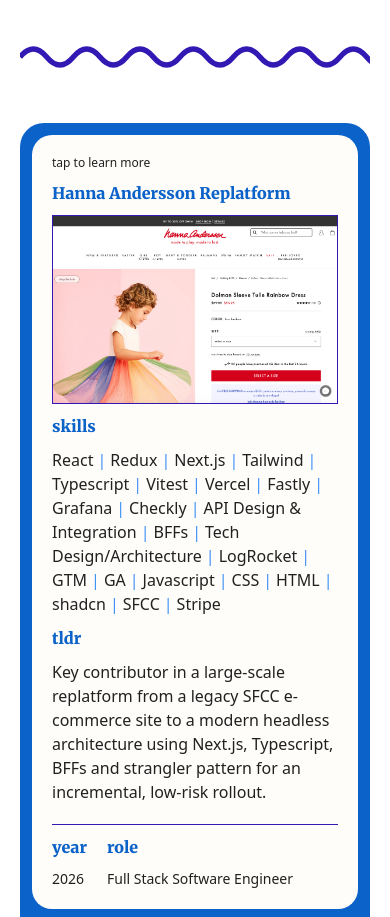
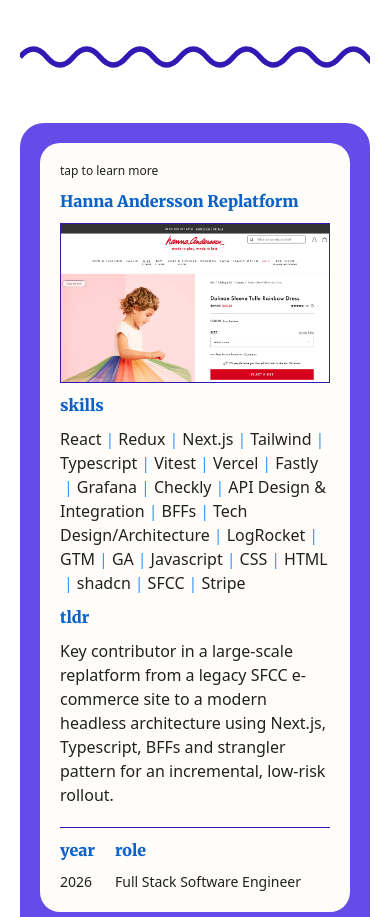
Before and after one commit to kleinlikecalvin/klein_like_calvin_next, a Next.js app: page / in a window 390 px wide. Shown: the part 1080-1997 px from the top of the page. Built offline with nearby package versions, Linux system fonts and the light colour scheme.

Commit message:
CSS Updates

```diff
--- a/app/components/Projects/ProjectOverview.tsx
+++ b/app/components/Projects/ProjectOverview.tsx
@@ -4,8 +4,8 @@
 
 export default function ProjectOverview() {
   return (
-    <section className="ProjectOverview bg-special-two rounded-3xl p-3 lg:rounded-[38px] lg:px-10 lg:py-11">
-      <div className="cards-container grid grid-cols-1 gap-10 lg:grid-cols-2">
+    <section className="ProjectOverview bg-accent-two rounded-3xl p-5 lg:rounded-[38px] lg:px-10 lg:py-11">
+      <div className="cards-container grid grid-cols-1 gap-5 lg:grid-cols-2 lg:gap-10">
         {projectsData.slice(0, 2).map((project) => {
           return <ProjectOverviewCard project={project} key={project.id} />;
         })}
@@ -13,7 +13,7 @@
       {projectsData.length > 2 && (
         <Link
           href="/all-projects"
-          className="button-link scale mx-auto mt-11 w-max font-bold"
+          className="button-link scale mx-auto mt-5 w-max font-bold lg:mt-11"
         >
           view more projects
         </Link>
--- a/app/components/projects/ProjectOverviewCard.tsx
+++ b/app/components/projects/ProjectOverviewCard.tsx
@@ -17,13 +17,13 @@
   return (
     <Link
       href={`/project?id=${id}`}
-      className={`ProjectOverviewCard p-half bg-background text-foreground scale rounded-[20px] ${classes}`}
+      className={`ProjectOverviewCard p-half bg-background text-foreground scale group rounded-[20px] group-hover:cursor-pointer ${classes}`}
       aria-label="View full project details."
     >
       <p className="text-xs lg:hidden">tap to learn more</p>
-      <p className="special">{title}</p>
+      <p className="special hover:cursor-pointer">{title}</p>
       {preview.thumbnail.src && (
-        <div className="image-container border-special-one overflow-hidden border lg:h-50">
+        <div className="image-container border-special-one h-40 overflow-hidden border lg:h-50">
           <Image
             className="mx-auto h-auto w-full"
             src={preview.thumbnail.src}
```
